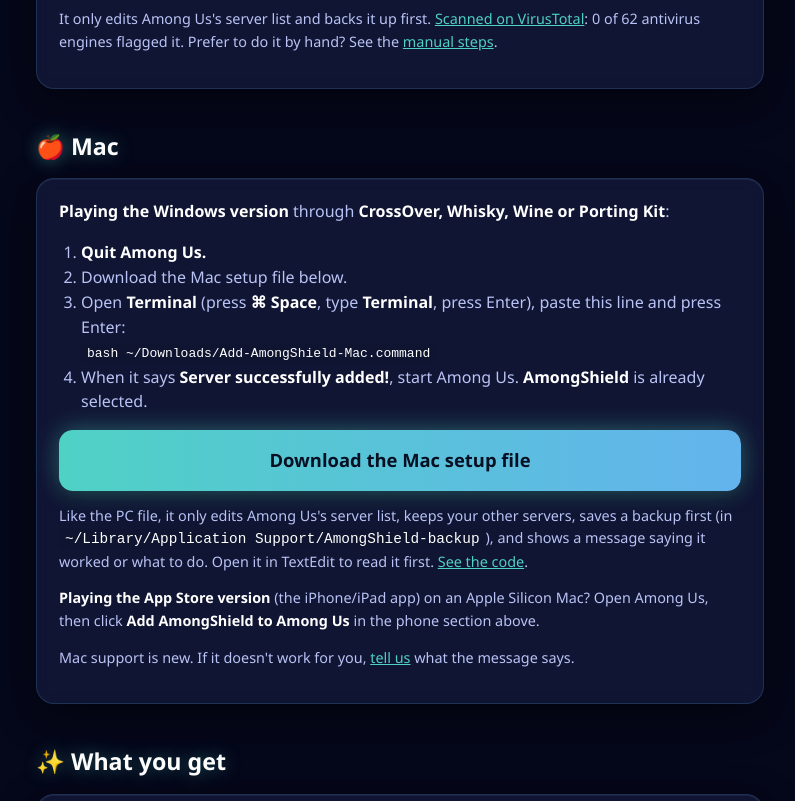
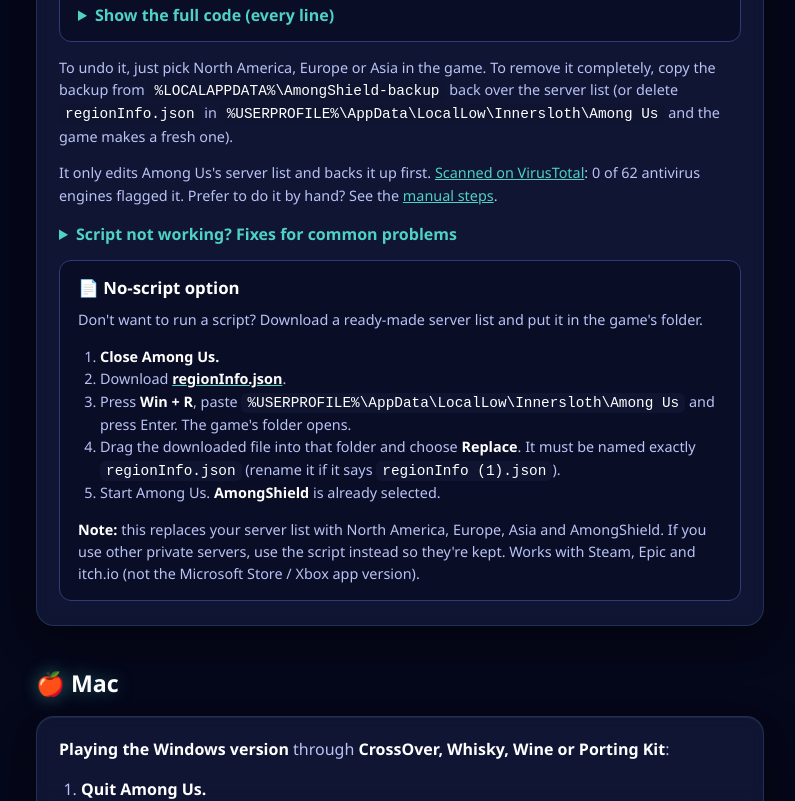
Before and after one commit to AmongShieldServer/AmongShield, a plain HTML site: page index.html in a window 1280 px wide. Shown: the part 2489-3290 px from the top of the page, without its empty margins (240-1035 px from the left). Drawn offline with Linux system fonts and the light colour scheme.

Commit message:
Page: pasted-line PC steps, fixes for script problems, no-script option

```diff
--- a/index.html
+++ b/index.html
@@ -210,10 +210,11 @@
     <ol>
       <li><b>Close Among Us.</b></li>
       <li>Download the setup file below.</li>
-      <li>Right-click it and choose <b>Run with PowerShell</b>. On <b>Windows 11</b>, click <b>Show more options</b> first to see it. If Windows asks, choose <b>Run once</b> or <b>Open</b>.</li>
+      <li>Open <b>PowerShell</b> (press the <b>Start</b> key, type <b>PowerShell</b>, press Enter), paste this line and press Enter:<br><code>powershell -ExecutionPolicy Bypass -File "$env:USERPROFILE\Downloads\Add-AmongShield.ps1"</code></li>
       <li>When it says <b>Server successfully added!</b>, start Among Us. <b>AmongShield</b> is already selected. If something goes wrong, the message says what to do.</li>
     </ol>
     <p class="note">Works with every PC version: <b>Steam, Epic Games, itch.io and the Microsoft Store / Xbox app</b>.</p>
+    <p class="note"><b>Why paste a line instead of double-clicking?</b> Windows blocks downloaded scripts from running on their own (the window just flashes and closes). This line runs only this one file, this one time, and doesn't change any Windows settings. Saved it somewhere other than Downloads? Change the path in the line.</p>
     <a class="btn" href="Add-AmongShield.ps1" download>Download Add-AmongShield.ps1</a>
 
     <div class="safe">
@@ -307,6 +308,31 @@ try {
 
     <p class="note">To undo it, just pick North America, Europe or Asia in the game. To remove it completely, copy the backup from <code>%LOCALAPPDATA%\AmongShield-backup</code> back over the server list (or delete <code>regionInfo.json</code> in <code>%USERPROFILE%\AppData\LocalLow\Innersloth\Among Us</code> and the game makes a fresh one).</p>
     <p class="note">It only edits Among Us's server list and backs it up first. <a href="https://www.virustotal.com/gui/file/eff11ee4d9e553b369aa2b47f783736d15b054c46d8559591e5f5ab33fdb545c">Scanned on VirusTotal</a>: 0 of 62 antivirus engines flagged it. Prefer to do it by hand? See the <a href="https://github.com/AmongShieldServer/AmongShield#-how-to-join">manual steps</a>.</p>
+
+    <details>
+      <summary>Script not working? Fixes for common problems</summary>
+      <ul class="note">
+        <li><b>The window flashes and closes, or it says "running scripts is disabled" / "not digitally signed":</b> Windows blocks downloaded scripts when you double-click or use <i>Run with PowerShell</i>. Use the pasted line from step 3 instead.</li>
+        <li><b>"Cannot find path" or "does not exist":</b> the file isn't in Downloads, or it was saved as <code>Add-AmongShield (1).ps1</code>. Easiest fix: in PowerShell type <code>powershell -ExecutionPolicy Bypass -File </code> (with a space at the end), then <b>drag the downloaded file into the PowerShell window</b> to paste its exact location, and press Enter.</li>
+        <li><b>"Among Us is still open":</b> close the game completely. Check the taskbar and the hidden icons next to the clock, or end <b>Among Us</b> in Task Manager (Ctrl + Shift + Esc).</li>
+        <li><b>The browser or antivirus deleted or blocked the download:</b> choose <b>Keep</b> in the browser's download list, or use the <b>No-script option</b> below.</li>
+        <li><b>"Server list wasn't found":</b> start Among Us once, wait for the main menu, close it, and run the line again.</li>
+        <li><b>Something else?</b> The pop-up says what went wrong. <a href="https://github.com/AmongShieldServer/AmongShield/issues">Tell us</a> what it says.</li>
+      </ul>
+    </details>
+
+    <div class="safe">
+      <h3>📄 No-script option</h3>
+      <p class="note" style="margin:0 0 6px">Don't want to run a script? Download a ready-made server list and put it in the game's folder.</p>
+      <ol class="note">
+        <li><b>Close Among Us.</b></li>
+        <li>Download <a href="regionInfo.json" download="regionInfo.json"><b>regionInfo.json</b></a>.</li>
+        <li>Press <b>Win + R</b>, paste <code>%USERPROFILE%\AppData\LocalLow\Innersloth\Among Us</code> and press Enter. The game's folder opens.</li>
+        <li>Drag the downloaded file into that folder and choose <b>Replace</b>. It must be named exactly <code>regionInfo.json</code> (rename it if it says <code>regionInfo (1).json</code>).</li>
+        <li>Start Among Us. <b>AmongShield</b> is already selected.</li>
+      </ol>
+      <p class="note" style="margin:6px 0 0"><b>Note:</b> this replaces your server list with North America, Europe, Asia and AmongShield. If you use other private servers, use the script instead so they're kept. Works with Steam, Epic and itch.io (not the Microsoft Store / Xbox app version).</p>
+    </div>
   </div>
 
   <h2>🍎 Mac</h2>
```
